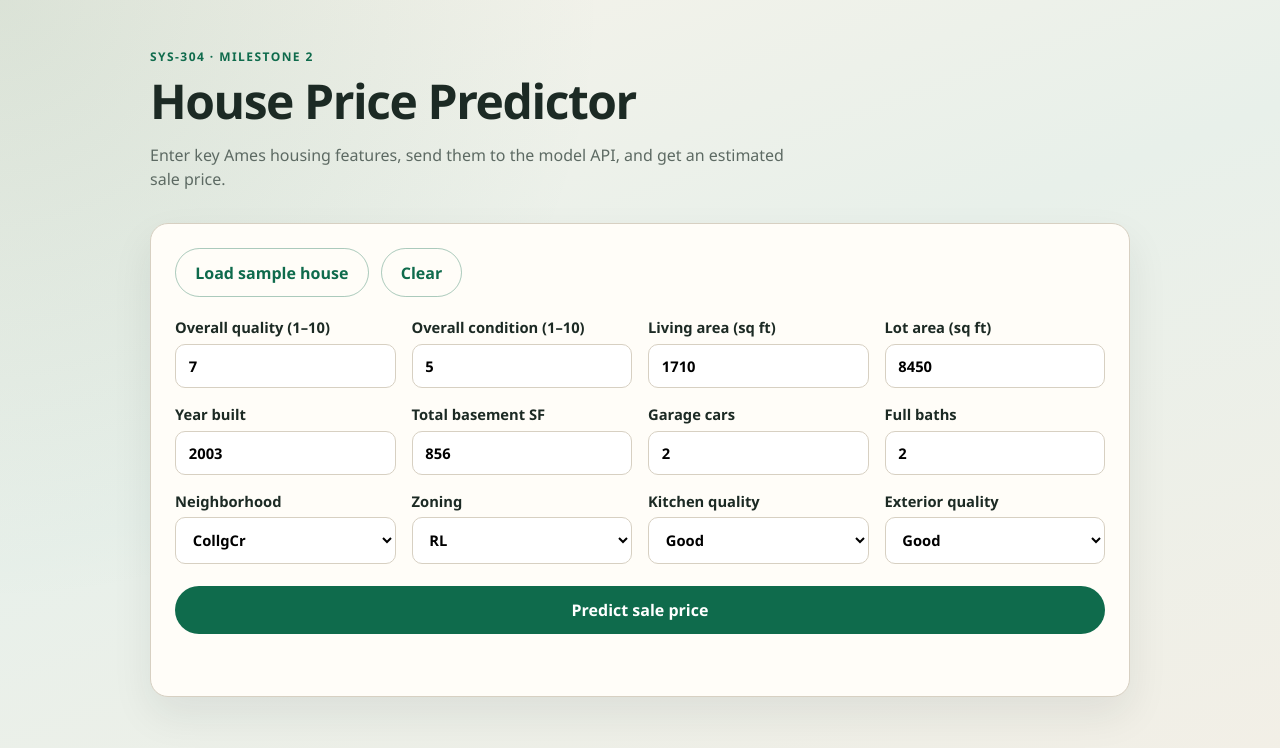
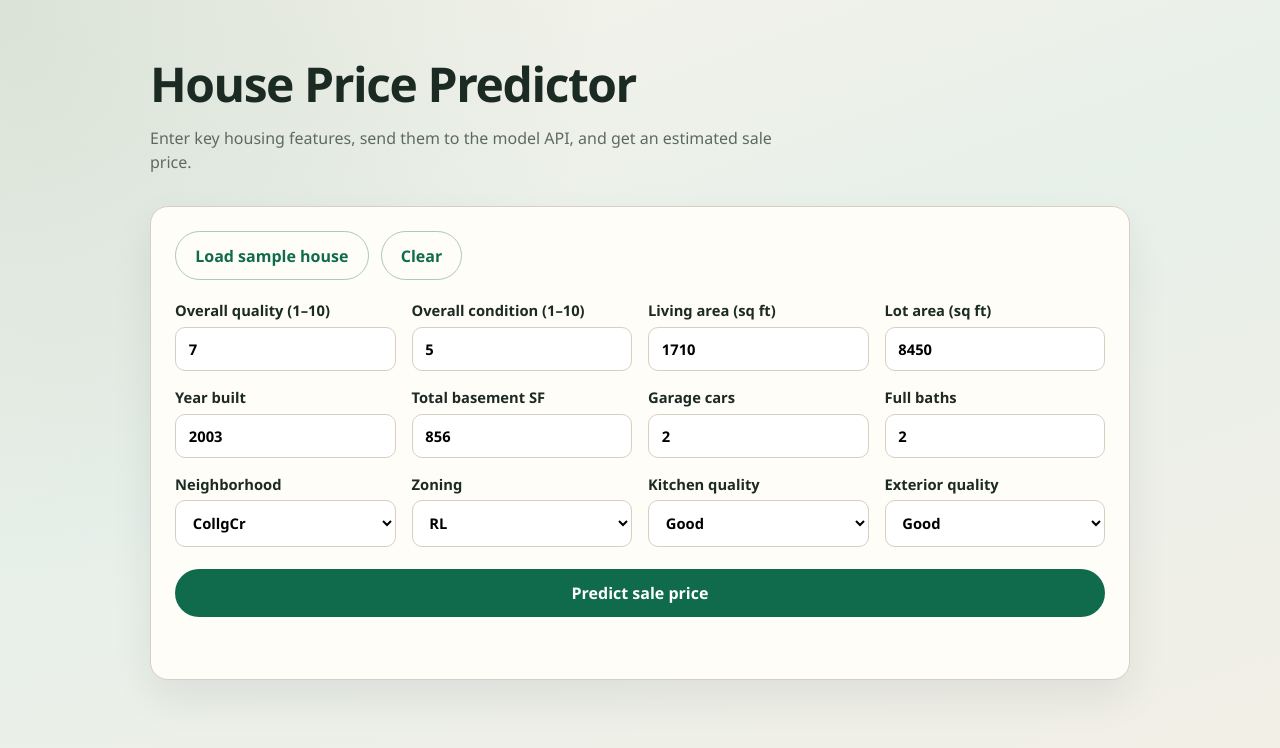
Before and after one commit to LukaBondi/House-Prices, a plain HTML site: page frontend/index.html in a window 1280 px wide. Drawn offline with Linux system fonts and the light colour scheme.

Commit message:
Fixed UI title

```diff
--- a/frontend/index.html
+++ b/frontend/index.html
@@ -9,10 +9,9 @@
 <body>
   <main class="page">
     <header class="hero">
-      <p class="eyebrow">SYS-304 · Milestone 2</p>
       <h1>House Price Predictor</h1>
       <p class="lede">
-        Enter key Ames housing features, send them to the model API, and get an estimated sale price.
+        Enter key housing features, send them to the model API, and get an estimated sale price.
       </p>
     </header>
 
```
